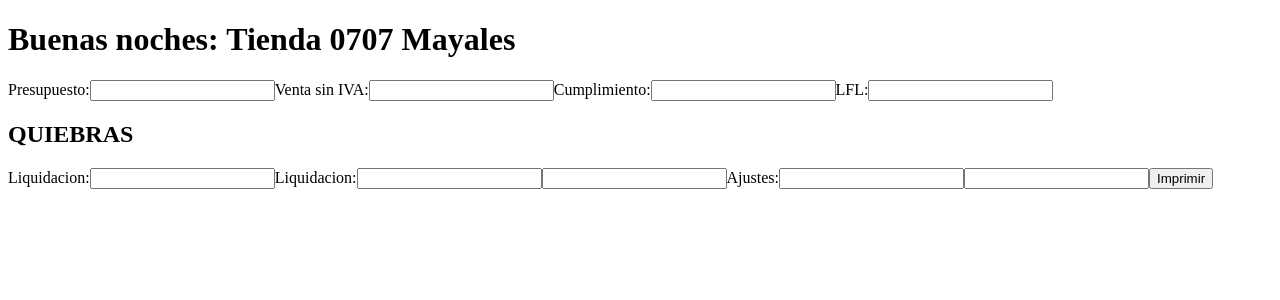
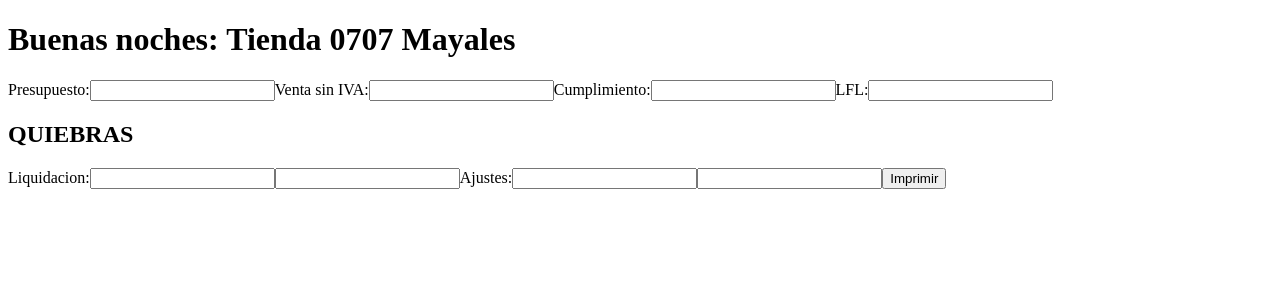
Before and after one commit to westhly/proyectopersonal, a React (Create React App) app: page / in a window 1280 px wide. Shown: the top 300 px of the page. Built offline with nearby package versions, Linux system fonts and the light colour scheme.

Commit message:
aplicando UseState

```diff
--- a/src/form.jsx
+++ b/src/form.jsx
@@ -1,40 +1,51 @@
 import  React  from "react";
+import { useState } from 'react';
+
 
 function Formulario () {
 
+  const [presupuesto, setPresupuesto] = useState('');
+  const [ventaiva, setVentaiva] = useState('');
+  const [cumplimiento, setCumplimineto] = useState('');
+  const [lfl, setLfL] = useState('');
+  const [liquidacion, setLiquidacion] = useState('');
+  const [ajustes, setAjustes] = useState('');
+
+  const handleSubmit = (event) => {
+    event.preventDefault ();
+    console.log('Presupuesto:', presupuesto, 'Venta sin IVA:', ventaiva, 'Cumplimiento:', cumplimiento, 'LFL:', lfl, 'Liquidacion', liquidacion, 'Ajustes:', ajustes);
+  }
+
+
     return (
 
-        <form>
+        <form onSubmit={handleSubmit}>
             <h1>Buenas noches: Tienda 0707 Mayales</h1>
-  <label>
+          <label>
     Presupuesto:
-    <input type="number" name="num" />
+    <input type="number" value={presupuesto} onChange={(event) => setPresupuesto(event.target.value)} />
   </label>
   <label>
     Venta sin IVA:
-    <input type="number" name="name" />
+    <input type="number" value={ventaiva} onChange={(event) => setVentaiva(event.target.value)} />
   </label>
   <label>
     Cumplimiento:
-    <input type="number" name="name" />
+    <input type="number" value={cumplimiento} onChange={(event) => setCumplimineto(event.target.value)} />
   </label>
   <label>
     LFL:
-    <input type="number" name="name" />
+    <input type="number" value={lfl} onChange={(event) => setLfL(event.target.value)} />
   </label>
   <h2>QUIEBRAS</h2>
   <label>
     Liquidacion:
-    <input type="number" name="name" />
-  </label>
-  <label>
-    Liquidacion:
-    <input type="number" name="name" />
+    <input type="number" value={liquidacion} onChange={(event) => setLiquidacion(event.target.value)} />
     <input type="number" name="porcentaje" />
   </label>
   <label>
     Ajustes:
-    <input type="number" name="name" />
+    <input type="number" value={ajustes} onChange={(event) => setAjustes(event.target.value)} />
     <input type="number" name="porcentaje" />
   </label>
 
```
